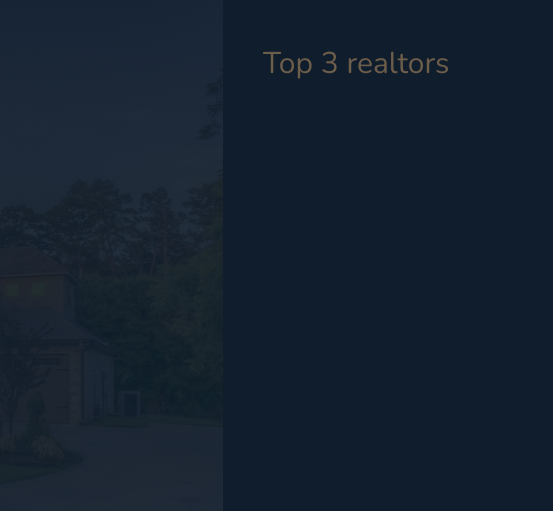
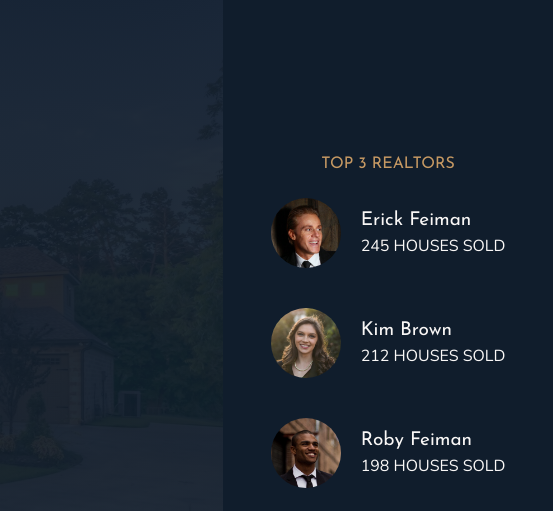
Before and after one commit to kmvbatista/nexter, a website: page index.html in a window 1280 px wide. Shown: the top 511 px of the page, 727-1280 px from the left. Drawn offline with nearby package versions, Linux system fonts and the light colour scheme.

Commit message:
realtors section

```diff
--- a/index.html
+++ b/index.html
@@ -30,7 +30,29 @@
             <img src="img/logo-bi.png" alt="Seen on logo 4">
         </div>
     </header>
-    <div class="realtors">Top 3 realtors</div>
+    <div class="realtors">
+        <h3 class="heading-3">Top 3 Realtors</h3>
+        <div class="realtors__list">
+            <img src="img/realtor-1.jpeg" alt="Realtor 1" class="realtors__img">
+
+            <div class="realtors__details">
+                <h4 class="heading-4 heading-4--light">Erick Feiman</h4>
+                <p class="realtors__sold">245 houses sold</p>
+            </div>
+
+            <img src="img/realtor-2.jpeg" alt="Realtor 2" class="realtors__img">
+            <div class="realtors__details">
+                <h4 class="heading-4 heading-4--light">Kim Brown</h4>
+                <p class="realtors__sold">212 houses sold</p>
+            </div>
+
+            <img src="img/realtor-3.jpeg" alt="Realtor 3" class="realtors__img">
+            <div class="realtors__details">
+                <h4 class="heading-4 heading-4--light">Roby Feiman</h4>
+                <p class="realtors__sold">198 houses sold</p>
+            </div>
+        </div>
+    </div>
     <section class="features">
         <div class="feature">
             <svg class="feature__icon">
@@ -300,22 +322,36 @@
     </section>
     <section class="gallery">
         <figure class="gallery__item gallery__item--1">
-                <img src="img/gal-1.jpeg" alt="" class="gallery__img">
+            <img src="img/gal-1.jpeg" alt="" class="gallery__img">
         </figure>
-        <figure class="gallery_item gallery__item--1"><img src="img/gal-1.jpeg" alt="house 1" class="gallery__img"></figure>
-        <figure class="gallery_item gallery__item--2"><img src="img/gal-2.jpeg" alt="house 2" class="gallery__img"></figure>
-        <figure class="gallery_item gallery__item--3"><img src="img/gal-3.jpeg" alt="house 3" class="gallery__img"></figure>
-        <figure class="gallery_item gallery__item--4"><img src="img/gal-4.jpeg" alt="house 4" class="gallery__img"></figure>
-        <figure class="gallery_item gallery__item--5"><img src="img/gal-5.jpeg" alt="house 5" class="gallery__img"></figure>
-        <figure class="gallery_item gallery__item--6"><img src="img/gal-6.jpeg" alt="house 6" class="gallery__img"></figure>
-        <figure class="gallery_item gallery__item--7"><img src="img/gal-7.jpeg" alt="house 7" class="gallery__img"></figure>
-        <figure class="gallery_item gallery__item--8"><img src="img/gal-8.jpeg" alt="house 8" class="gallery__img"></figure>
-        <figure class="gallery_item gallery__item--9"><img src="img/gal-9.jpeg" alt="house 9" class="gallery__img"></figure>
-        <figure class="gallery_item gallery__item--10"><img src="img/gal-10.jpeg" alt="house 10" class="gallery__img"></figure>
-        <figure class="gallery_item gallery__item--11"><img src="img/gal-11.jpeg" alt="house 11" class="gallery__img"></figure>
-        <figure class="gallery_item gallery__item--12"><img src="img/gal-12.jpeg" alt="house 12" class="gallery__img"></figure>
-        <figure class="gallery_item gallery__item--13"><img src="img/gal-13.jpeg" alt="house 13" class="gallery__img"></figure>
-        <figure class="gallery_item gallery__item--14"><img src="img/gal-14.jpeg" alt="house 14" class="gallery__img"></figure>
+        <figure class="gallery_item gallery__item--1"><img src="img/gal-1.jpeg" alt="house 1" class="gallery__img">
+        </figure>
+        <figure class="gallery_item gallery__item--2"><img src="img/gal-2.jpeg" alt="house 2" class="gallery__img">
+        </figure>
+        <figure class="gallery_item gallery__item--3"><img src="img/gal-3.jpeg" alt="house 3" class="gallery__img">
+        </figure>
+        <figure class="gallery_item gallery__item--4"><img src="img/gal-4.jpeg" alt="house 4" class="gallery__img">
+        </figure>
+        <figure class="gallery_item gallery__item--5"><img src="img/gal-5.jpeg" alt="house 5" class="gallery__img">
+        </figure>
+        <figure class="gallery_item gallery__item--6"><img src="img/gal-6.jpeg" alt="house 6" class="gallery__img">
+        </figure>
+        <figure class="gallery_item gallery__item--7"><img src="img/gal-7.jpeg" alt="house 7" class="gallery__img">
+        </figure>
+        <figure class="gallery_item gallery__item--8"><img src="img/gal-8.jpeg" alt="house 8" class="gallery__img">
+        </figure>
+        <figure class="gallery_item gallery__item--9"><img src="img/gal-9.jpeg" alt="house 9" class="gallery__img">
+        </figure>
+        <figure class="gallery_item gallery__item--10"><img src="img/gal-10.jpeg" alt="house 10" class="gallery__img">
+        </figure>
+        <figure class="gallery_item gallery__item--11"><img src="img/gal-11.jpeg" alt="house 11" class="gallery__img">
+        </figure>
+        <figure class="gallery_item gallery__item--12"><img src="img/gal-12.jpeg" alt="house 12" class="gallery__img">
+        </figure>
+        <figure class="gallery_item gallery__item--13"><img src="img/gal-13.jpeg" alt="house 13" class="gallery__img">
+        </figure>
+        <figure class="gallery_item gallery__item--14"><img src="img/gal-14.jpeg" alt="house 14" class="gallery__img">
+        </figure>
     </section>
     <footer class="footer">
         <ul class="nav">
@@ -327,7 +363,8 @@
             <li class="nav__item"><a href="#" class="nav__link">Come work with us</a></li>
         </ul>
         <p class="copyright">
-            &copy; Please feel free to use this project for your own purpose. This does not applies in case you want to produce your own video course.
+            &copy; Please feel free to use this project for your own purpose. This does not applies in case you want to
+            produce your own video course.
         </p>
     </footer>
 </body>
--- a/sass/_header.scss
+++ b/sass/_header.scss
@@ -9,6 +9,7 @@
   padding-top: 4rem;
   justify-content: center;
   row-gap: 1.5rem;
+
   &__logo {
     height: 3rem;
     justify-self: center;
--- a/sass/_realtors.scss
+++ b/sass/_realtors.scss
@@ -1,4 +1,33 @@
 .realtors {
   background-color: $color-secondary;
-  grid-column: col-start 7/ full-end;
+  grid-column: col-start 7 / full-end;
+  display: grid;
+  justify-content: center;
+  align-content: center;
+  row-gap: 2rem;
+  justify-items: center;
+
+  &__list {
+    display: grid;
+    grid-template-columns: min-content max-content;
+    column-gap: 2rem;
+    row-gap: 5vh;
+    align-items: center;
+  }
+
+  &__img {
+    width: 7rem;
+    border-radius: 50%;
+    display: block;
+  }
+
+  &__details {
+  }
+
+  &__sold {
+    text-transform: uppercase;
+    color: $color-grey-light-1;
+    margin-top: -3px;
+    font-size: 1.6rem;
+  }
 }
```
Also changed, not shown: css/style.css.
